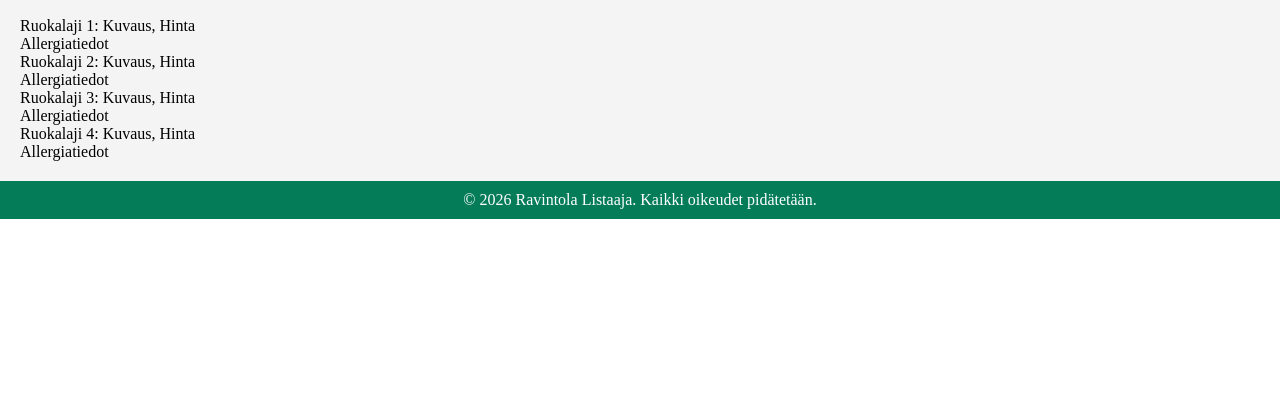
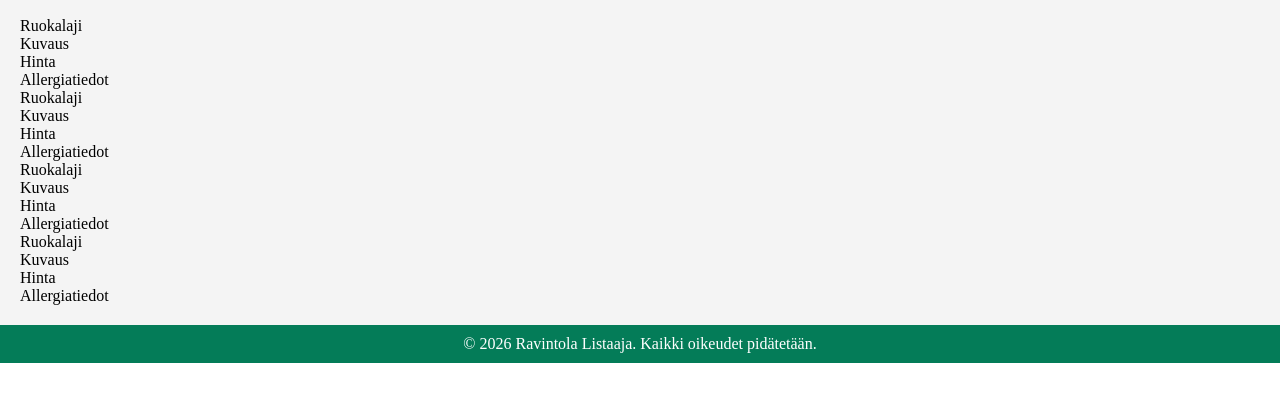
Before and after one commit to UnnaHaitto/RestaurantWebsite, a website: page src/pages/dailyMenu.html in a window 1280 px wide. Shown: the part 165-566 px from the top of the page. Drawn offline with Linux system fonts and the light colour scheme.

Commit message:
refactor food item structure in daily and weekly menu pages for improved readability

```diff
--- a/src/pages/dailyMenu.html
+++ b/src/pages/dailyMenu.html
@@ -21,20 +21,39 @@
     <main>
       <h1>Päivän menu | Ravintolan nimi</h1>
       <div class="food-container">
-        <p>Ruokalaji 1: Kuvaus, Hinta</p>
-        <p>Allergiatiedot</p>
+        <div class="food-data-container">
+          <p class="food-name">Ruokalaji</p>
+          <p class="food-description">Kuvaus</p>
+          <p class="food-price">Hinta</p>
+        </div>
+        <p class="allergen-info">Allergiatiedot</p>
       </div>
+
       <div class="food-container">
-        <p>Ruokalaji 2: Kuvaus, Hinta</p>
-        <p>Allergiatiedot</p>
+        <div class="food-data-container">
+          <p class="food-name">Ruokalaji</p>
+          <p class="food-description">Kuvaus</p>
+          <p class="food-price">Hinta</p>
+        </div>
+        <p class="allergen-info">Allergiatiedot</p>
       </div>
+
       <div class="food-container">
-        <p>Ruokalaji 3: Kuvaus, Hinta</p>
-        <p>Allergiatiedot</p>
+        <div class="food-data-container">
+          <p class="food-name">Ruokalaji</p>
+          <p class="food-description">Kuvaus</p>
+          <p class="food-price">Hinta</p>
+        </div>
+        <p class="allergen-info">Allergiatiedot</p>
       </div>
+
       <div class="food-container">
-        <p>Ruokalaji 4: Kuvaus, Hinta</p>
-        <p>Allergiatiedot</p>
+        <div class="food-data-container">
+          <p class="food-name">Ruokalaji</p>
+          <p class="food-description">Kuvaus</p>
+          <p class="food-price">Hinta</p>
+        </div>
+        <p class="allergen-info">Allergiatiedot</p>
       </div>
     </main>
 
```
Also changed, not shown: src/pages/weeklyMenu.html (+27 -8 lines).
